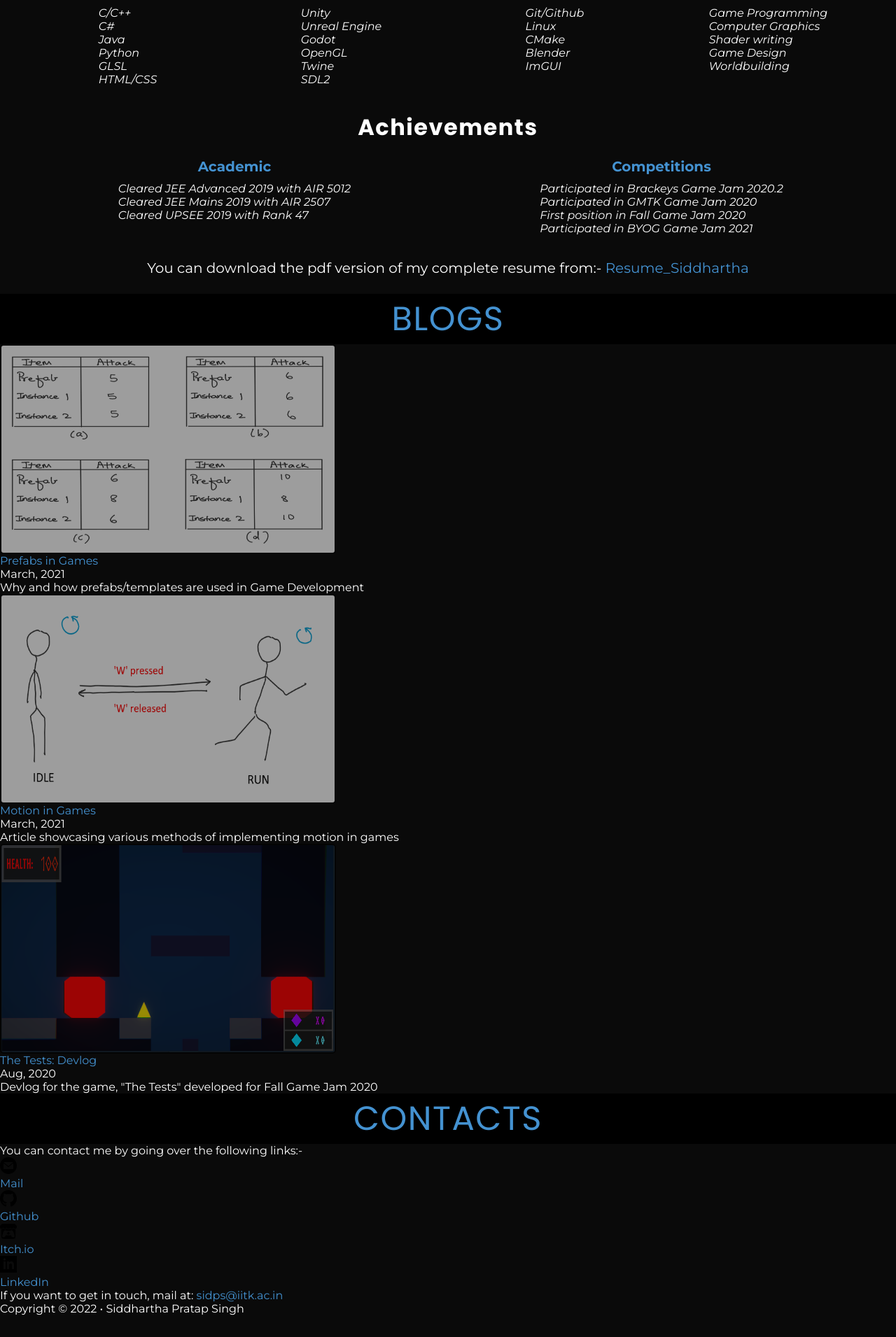
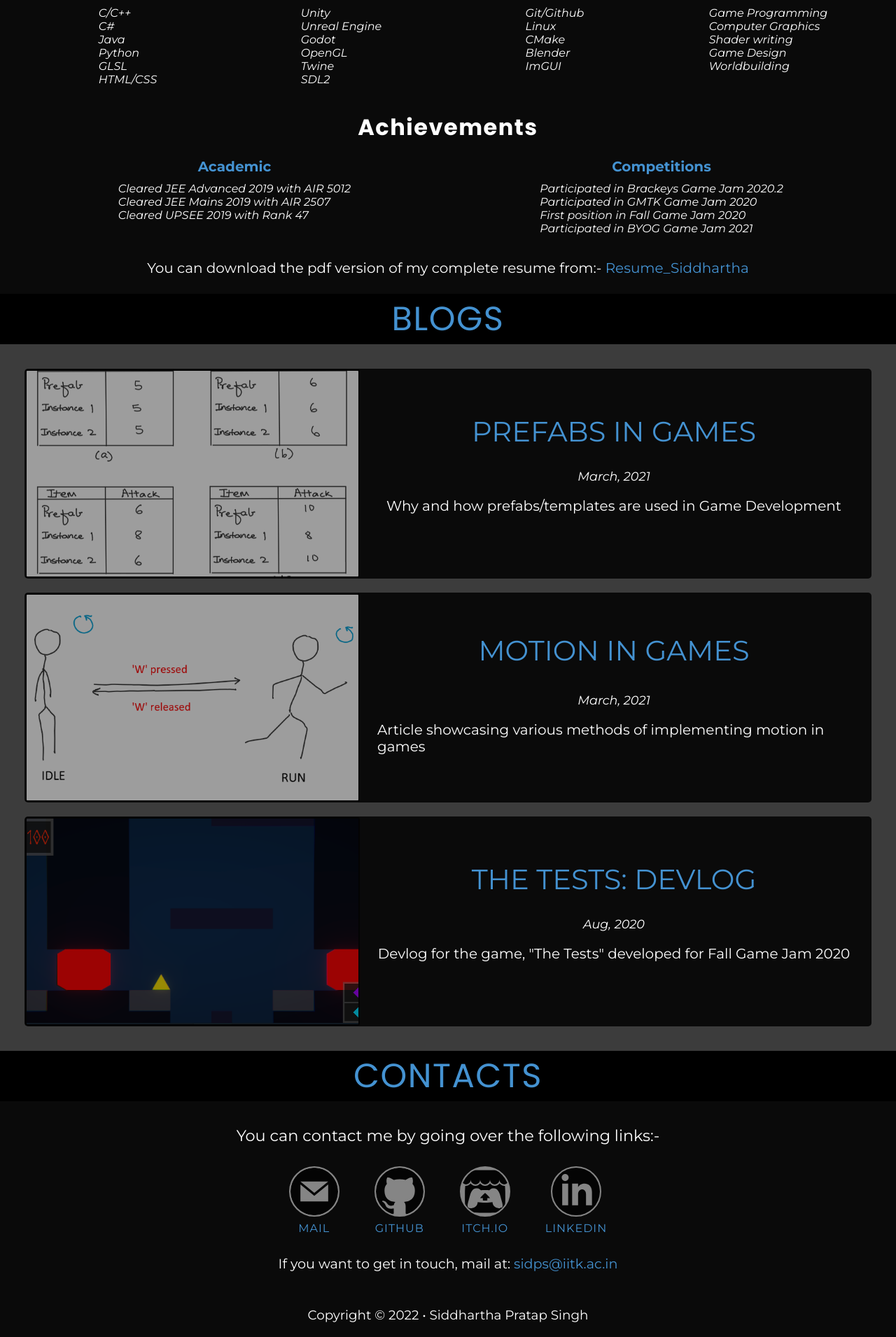
Before and after one commit to sps1112/sps1112.github.io, a Jekyll site: the page built from index.md, in a window 1280 px wide. Shown: the part 4153-6064 px from the top of the page at 70% size. Built offline with Jekyll 4.4.1, drawn with Linux system fonts in a browser that asks for light colours; before the commit the page ends 6033 px from its top, so only the background shows below that.

Commit message:
Revamp css for blogs and contacts

```diff
--- a/assets/css/styles.css
+++ b/assets/css/styles.css
@@ -554,26 +554,202 @@ a:active {
   text-align: center;
 }
 
-/* -------------------------- */
+.resume-link > a:hover,
+.resume-link > a:active {
+  font-weight: bold;
+}
+
+.blogs {
+  background-color: var(--foot-col);
+  color: white;
+}
+
+.blogs-container {
+  padding: 7px;
+}
+
+.blogs-list {
+  list-style: none;
+}
+
+.blog-item {
+  margin: 10px;
+  background-color: var(--nav-col);
+  align-items: center;
+  border-radius: 3px;
+}
 
 .banner-parent {
-  width: 480px;
+  padding: 1px;
+  width: 100%;
   height: 300px;
   overflow: hidden;
 }
 
 .blog-banner {
+  align-items: center;
   height: 100%;
   width: 100%;
+  object-fit: cover;
   opacity: 60%;
   border: 2px solid black;
-  border-radius: 5px;
+  border-radius: 3px;
+  transition: 0.2s ease-in-out;
 }
 
 .blog-banner:hover {
-  transform: scale(1.1);
+  transform: scale(1.05);
   opacity: 80%;
   transition: 0.2s ease-in-out;
+}
+
+.blog-details {
+  display: flex;
+  justify-content: center;
+  align-items: center;
+}
+
+.details-container {
+  padding: 5px;
+  display: grid;
+  grid-template-rows: 1.5fr 0.5fr 1.5fr;
+  align-content: center;
+  text-align: center;
+}
+
+.headline {
+  font-size: 1.5em;
+  text-transform: uppercase;
+}
+
+.headline > a:hover,
+.headline > a:active {
+  font-weight: bold;
+}
+
+.blog-date {
+  font-style: italic;
+  padding-bottom: 8px;
+  font-size: 0.9em;
+}
+
+.blog-description {
+  text-align: center;
+}
+
+.contacts {
+  background-color: var(--nav-col);
+  color: white;
+}
+
+.contacts-container {
+  padding: 7px;
+  text-align: center;
+}
+
+.title-details {
+  padding: 10px;
+  font-size: 1.1em;
+}
+
+.contact-list {
+  list-style: none;
+  display: flex;
+  justify-content: center;
+  padding: 5px;
+}
+
+.contact-item {
+  display: grid;
+  grid-template-rows: 2fr 1fr;
+  margin-left: 5px;
+  margin-right: 5px;
+}
+
+.contact-logo > a > img {
+  opacity: 50%;
+  border-radius: 80%;
+  width: 36px;
+  border: 1px solid white;
+  background-color: white;
+  transition: 0.3s ease-in-out;
+}
+
+.contact-logo > a > img:hover {
+  transform: scale(1.02);
+  opacity: 90%;
+  transition: 0.3s ease-in-out;
+}
+
+.contact-title {
+  text-transform: uppercase;
+  margin-top: 1.25px;
+}
+
+.contact-title > a:hover,
+.contact-title > a:active {
+  font-weight: bold;
+}
+
+.contact-method {
+  margin: 7px;
+  font-size: 0.9em;
+}
+
+.contact-method > a:hover,
+.contact-method > a:active {
+  text-decoration: underline;
+}
+
+.foot * {
+  margin: 0;
+  padding: 0;
+}
+
+.foot > .container {
+  padding: 5px;
+  text-align: center;
+}
+
+.credits-list {
+  list-style: none;
+  display: flex;
+  justify-content: center;
+}
+
+.credits-link {
+  margin: 6px;
+  padding: 3px;
+}
+
+.credits-link > a {
+  display: flex;
+  justify-content: center;
+  align-items: center;
+  border-radius: 100%;
+  border: 1px solid white;
+}
+
+.credits-logo {
+  width: 30px;
+  border-radius: 100%;
+}
+
+.credits-link > a:link,
+.credits-link > a:visited {
+  background-color: rgb(192, 192, 192);
+  transition: 0.15s ease-in-out;
+}
+
+.credits-link > a:hover,
+.credits-link > a:active {
+  background-color: white;
+  transition: 0.15s ease-in-out;
+}
+
+.copyright {
+  font-size: 1em;
+  margin: 5px;
 }
 
 /* -----------------------------------
@@ -788,6 +964,81 @@ For Higher Resolutions
     padding: 15px;
     padding-top: 0px;
   }
+
+  .blogs-container {
+    padding: 15px;
+  }
+
+  .blog-item {
+    margin: 20px;
+    border-radius: 5px;
+  }
+
+  .details-container {
+    padding: 10px;
+    grid-template-rows: 2fr 0.5fr 1.75fr;
+  }
+
+  .headline {
+    font-size: 2em;
+  }
+
+  .blog-date {
+    font-size: 1em;
+    padding-bottom: 10px;
+  }
+
+  .blog-description {
+    font-size: 1.1em;
+  }
+
+  .contacts-container {
+    padding: 15px;
+  }
+
+  .title-details {
+    padding: 15px;
+    font-size: 1.25em;
+  }
+
+  .contact-list {
+    padding: 10px;
+  }
+
+  .contact-item {
+    margin-left: 15px;
+    margin-right: 15px;
+    grid-template-rows: 2.5fr 1fr;
+  }
+
+  .contact-logo > a > img {
+    width: 54px;
+    border: 2px solid white;
+  }
+
+  .contact-title {
+    margin-top: 2px;
+    letter-spacing: 0.5px;
+  }
+
+  .contact-method {
+    margin: 12px;
+    font-size: 1em;
+  }
+
+  .foot > .container {
+    padding: 10px;
+    padding-bottom: 5px;
+  }
+
+  .credits-logo {
+    width: 36px;
+  }
+
+  .copyright {
+    font-size: 1.05em;
+    margin: 9px;
+  }
 }
 
 @media only screen and (min-width: 960px) {
@@ -798,6 +1049,7 @@ For Higher Resolutions
 
   .nav-links {
     justify-content: space-between;
+    padding: 10px;
   }
 
   .banner-name {
@@ -854,6 +1106,70 @@ For Higher Resolutions
   .resume-link {
     font-size: 1.25em;
   }
+
+  .blog-item {
+    display: grid;
+    grid-template-columns: 2fr 3fr;
+  }
+
+  .banner-parent {
+    width: 480px;
+  }
+
+  .details-container {
+    padding-left: 10px;
+    padding-right: 20px;
+    grid-template-rows: 2.5fr 0.5fr 2fr;
+  }
+
+  .headline {
+    font-size: 2.5em;
+  }
+
+  .blog-date {
+    font-size: 1.1em;
+  }
+
+  .blog-description {
+    font-size: 1.25em;
+    margin: 10px;
+    text-align: left;
+  }
+
+  .title-details {
+    padding: 20px;
+    font-size: 1.4em;
+  }
+
+  .contact-item {
+    margin-left: 25px;
+    margin-right: 25px;
+    grid-template-rows: 3fr 1fr;
+  }
+
+  .contact-logo > a > img {
+    width: 72px;
+  }
+
+  .contact-title {
+    margin-top: 3px;
+    letter-spacing: 1px;
+  }
+
+  .contact-method {
+    margin: 15px;
+    font-size: 1.2em;
+  }
+
+  .credits-logo {
+    width: 42px;
+  }
+
+  .copyright {
+    font-size: 1.15em;
+    margin-top: 10px;
+    margin-bottom: 15px;
+  }
 }
 
 @media only screen and (min-width: 1100px) {
```
